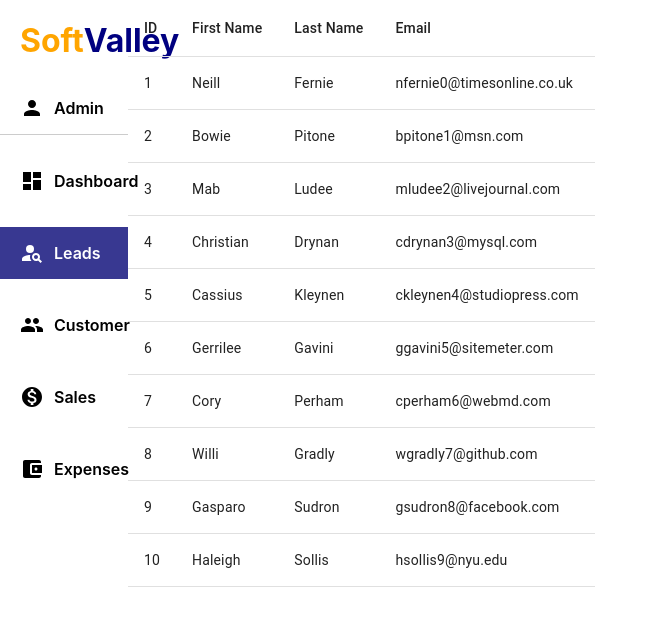
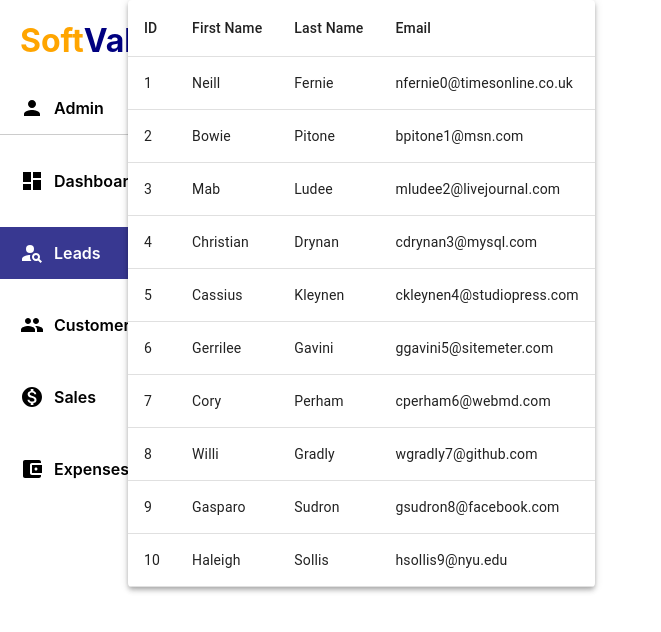
Before and after one commit to mabuhanifa/soft-valley-crm, a React (Create React App) app: page /leads in a window 1280 px wide. Shown: the top 632 px of the page, without its empty margins (0-661 px from the left). Built offline with nearby package versions, Linux system fonts and the light colour scheme.

Commit message:
box-shadow

```diff
--- a/src/components/Tables.js
+++ b/src/components/Tables.js
@@ -1,4 +1,5 @@
 import {
+  Paper,
   Table,
   TableBody,
   TableCell,
@@ -10,7 +11,12 @@ import React from "react";
 
 export default function Tables() {
   return (
-    <TableContainer>
+    <TableContainer
+      component={Paper}
+      sx={{
+        boxShadow: 4,
+      }}
+    >
       <Table aria-label="leads-table">
         <TableHead>
           <TableRow>
@@ -22,7 +28,10 @@ export default function Tables() {
         </TableHead>
         <TableBody>
           {tableData.map((table) => (
-            <TableRow key={table.id}>
+            <TableRow
+              key={table.id}
+              // sx={{ "&:last-child td, &:last-child th": { border: 0 } }}
+            >
               <TableCell>{table.id}</TableCell>
               <TableCell>{table.first_name}</TableCell>
               <TableCell>{table.last_name}</TableCell>
```
